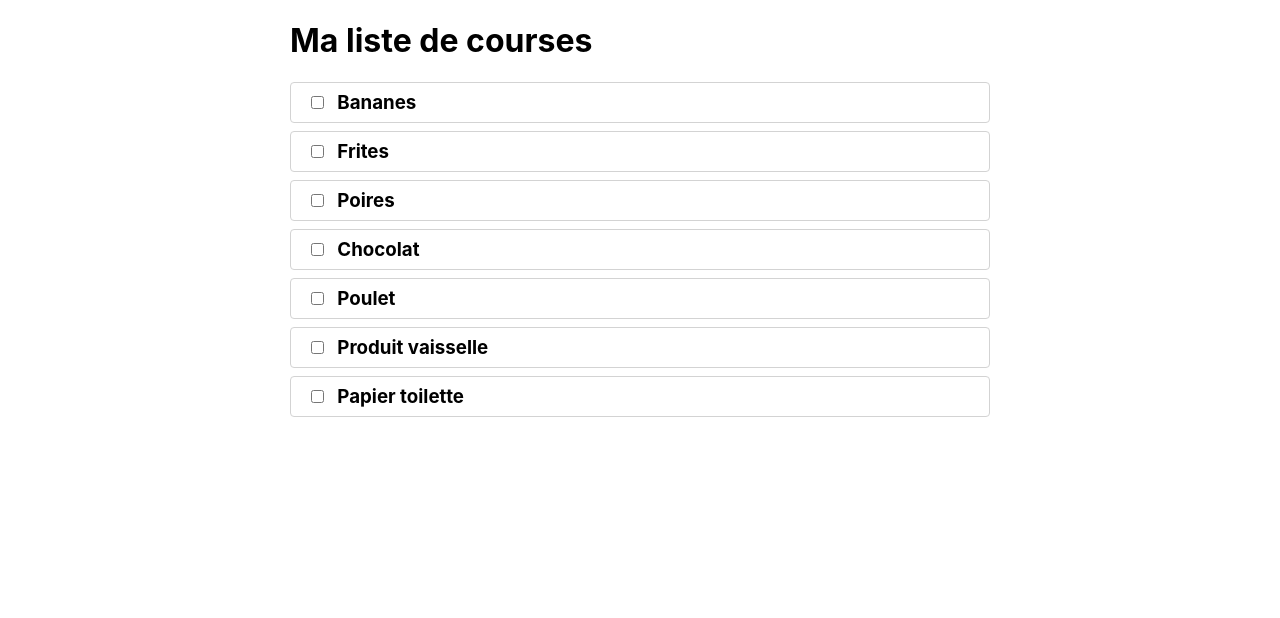
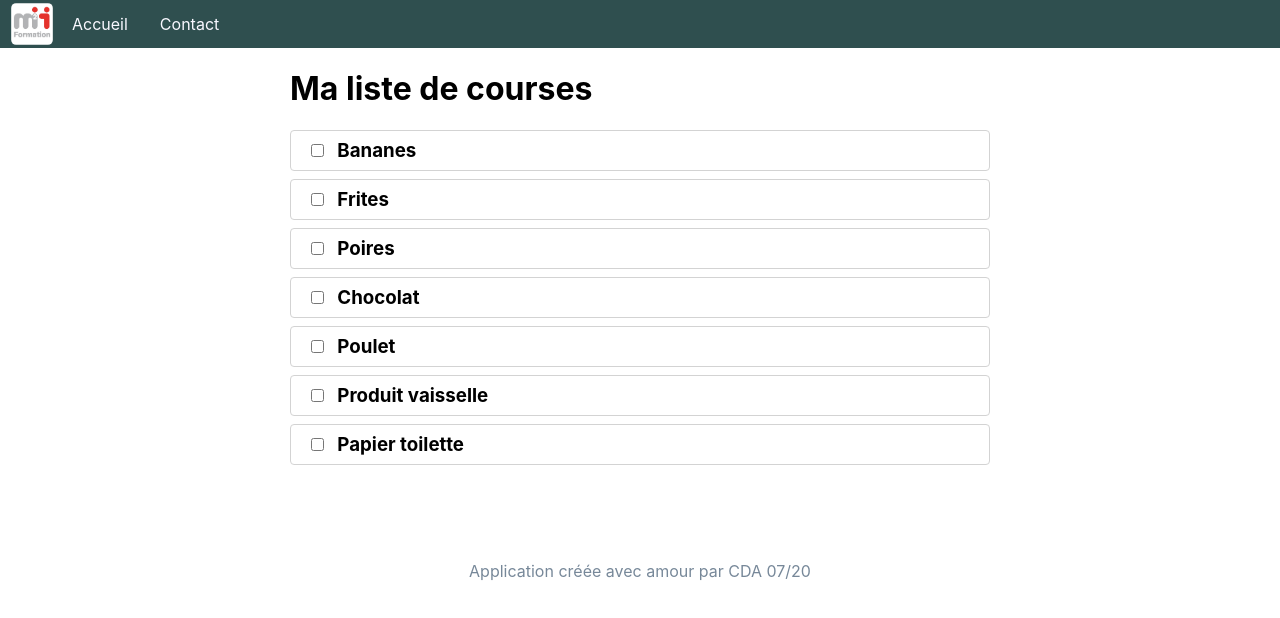
Before and after one commit to M2i-CDA-0720-Grenoble/s20-mobile-react-intro, a React (Create React App) app: page / in a window 1280 px wide. Shown: the top 618 px of the page. Built offline with nearby package versions, Linux system fonts and the light colour scheme.

Commit message:
Add header and footer

```diff
--- a/src/App.css
+++ b/src/App.css
@@ -1,8 +1,12 @@
 .App {
-    max-width: 700px;
-    margin: 0 auto;
+
 }
 
 .App-title {
 
 }
+
+.App-main {
+    max-width: 700px;
+    margin: 0 auto;
+}
--- a/src/App.jsx
+++ b/src/App.jsx
@@ -1,6 +1,8 @@
 import './App.css';
 
 import TodoList from './components/TodoList';
+import Header from './components/Header';
+import Footer from './components/Footer';
 
 // Cette façon d'écrire des fonctions est la nouvelle écriture en ES6
 // Ces deux écritures sont équivalentes:
@@ -20,8 +22,12 @@ const App = () => {
 
   return (
     <div className="App">
-      <h1 className="App-title">Ma liste de courses</h1>
-      <TodoList todos={todos} />
+      <Header />
+      <main className="App-main">
+        <h1 className="App-title">Ma liste de courses</h1>
+        <TodoList todos={todos} />
+      </main>
+      <Footer />
     </div>
   );
 }
--- /dev/null
+++ b/src/components/Footer.css
@@ -0,0 +1,5 @@
+.Footer {
+    padding: 5em 0;
+    text-align: center;
+    color: lightslategray;
+}
--- /dev/null
+++ b/src/components/Footer.jsx
@@ -0,0 +1,9 @@
+import './Footer.css';
+
+const Footer = () =>
+  <footer className="Footer">
+    Application créée avec amour par CDA 07/20
+  </footer>
+;
+
+export default Footer;
--- /dev/null
+++ b/src/components/Header.css
@@ -0,0 +1,29 @@
+.Header {
+    background-color: darkslategrey;
+    color: ghostwhite;
+    height: 3rem;
+    display: flex;
+    line-height: 3rem;
+    padding: 0 .5em;
+}
+
+.Header-logo {
+    padding: .2em;
+    border-radius: .5em;
+}
+
+.Header-navitem-list {
+    margin: 0;
+    padding-left: 0;
+    display: flex;
+}
+
+.Header-navitem {
+    list-style: none;
+    padding: 0 1em;
+    transition: background-color .3s ease;
+}
+
+.Header-navitem:hover {
+    background-color: rgba(255, 255, 255, .1);
+}
--- /dev/null
+++ b/src/components/Header.jsx
@@ -0,0 +1,32 @@
+import './Header.css';
+import M2iLogo from '../images/logo-m2I-V3.png';
+
+const items = [
+  { text: 'Accueil', href: '/' },
+  { text: 'Contact', href: '/contact' },
+];
+
+const NavItem = ({ text, href }) =>
+  <li className="Header-navitem">
+    <a href={href}>
+      {text}
+    </a>
+  </li>
+;
+
+const Header = () =>
+  <header className="Header">
+    <img className="Header-logo" src={M2iLogo} alt="Logo du site" />
+    <nav>
+      <ul className="Header-navitem-list">
+        {
+          items.map(
+            (item, index) => <NavItem key={index} text={item.text} href={item.href} />
+          )
+        }
+      </ul>
+    </nav>
+  </header>
+;
+
+export default Header;
--- a/src/components/Todo.css
+++ b/src/components/Todo.css
@@ -15,6 +15,7 @@
 
 .Todo-check {
     margin-right: 1em;
+    cursor: pointer;
 }
 
 .Todo-text {
--- a/src/index.css
+++ b/src/index.css
@@ -11,3 +11,8 @@ code {
   font-family: source-code-pro, Menlo, Monaco, Consolas, 'Courier New',
     monospace;
 }
+
+a {
+  color: inherit;
+  text-decoration: inherit;
+}
```
Also changed, not shown: src/images/logo-m2I-V3.png (added).
